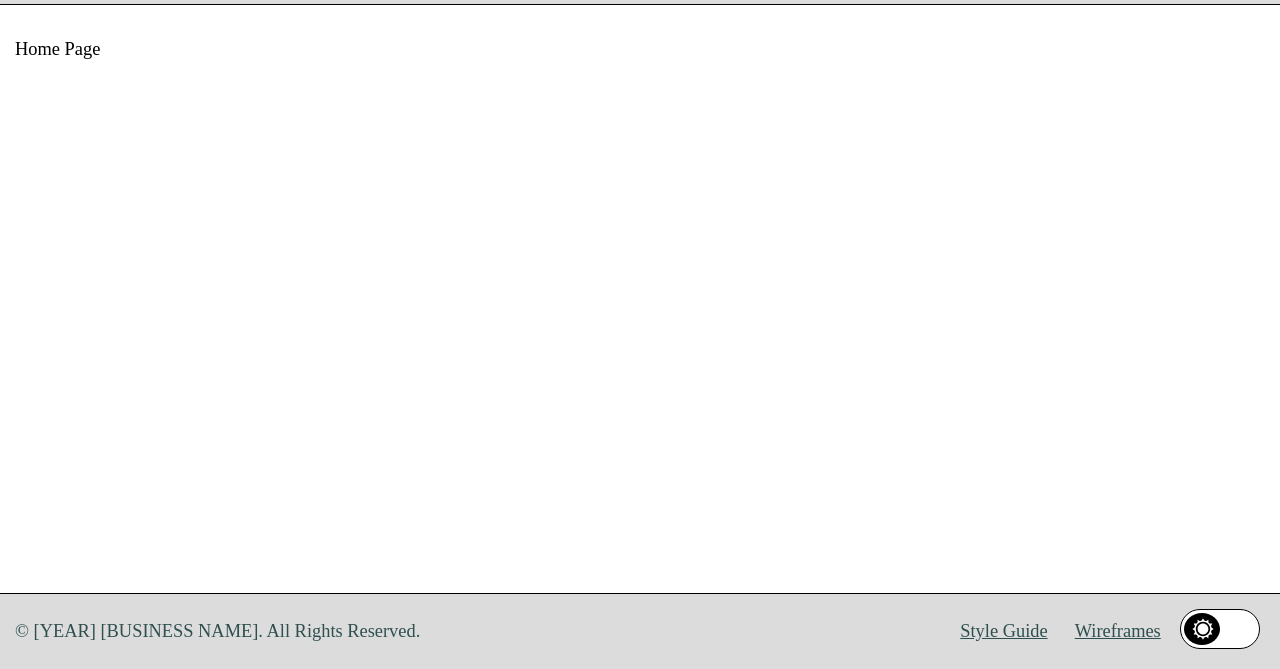
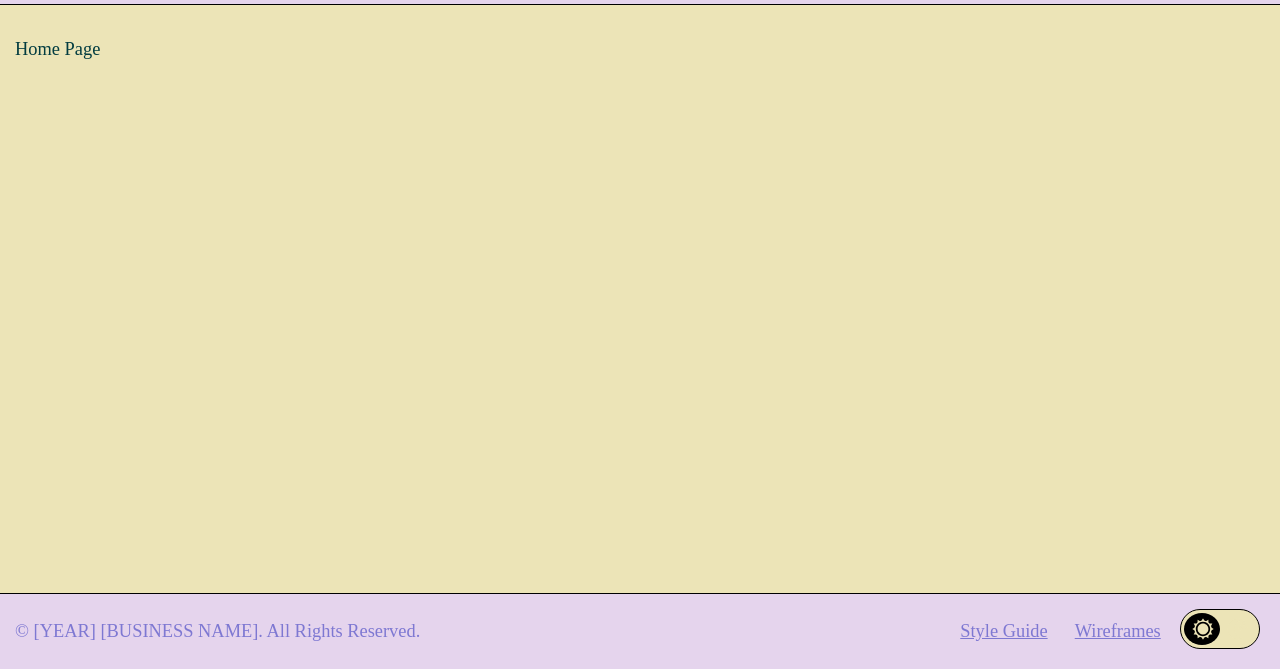
Before and after one commit to TylerEnglish/english-wdd-130, a plain HTML site: page index.html in a window 1280 px wide. Shown: the part 131-800 px from the top of the page. Drawn offline with Linux system fonts and the light colour scheme.

Commit message:
added template source files

```diff
--- a/css/main.css
+++ b/css/main.css
@@ -3,16 +3,16 @@
     --spacing: 15px;
     --font-size: 1.15rem;
     /* Normal Colors */
-    --background-color: white;
-    --alt-background-color: gainsboro;
-    --font-color: black;
-    --alt-font-color: darkslategray;
+    --background-color: #ECE4B7;
+    --alt-background-color: #E5D4ED;
+    --font-color: #023C40;
+    --alt-font-color: #7E78D2;
     --border-color: black;
     /* Dark Mode Colors */
-    --dark-background-color: black;
-    --dark-alt-background-color: darkslategray;
-    --dark-font-color: white;
-    --dark-alt-font-color: gainsboro;
+    --dark-background-color: #212227;
+    --dark-alt-background-color: #A24936;
+    --dark-font-color: #EFFFC8;
+    --dark-alt-font-color: #adbfc5;
     --dark-border-color: white;
 }
 
```
